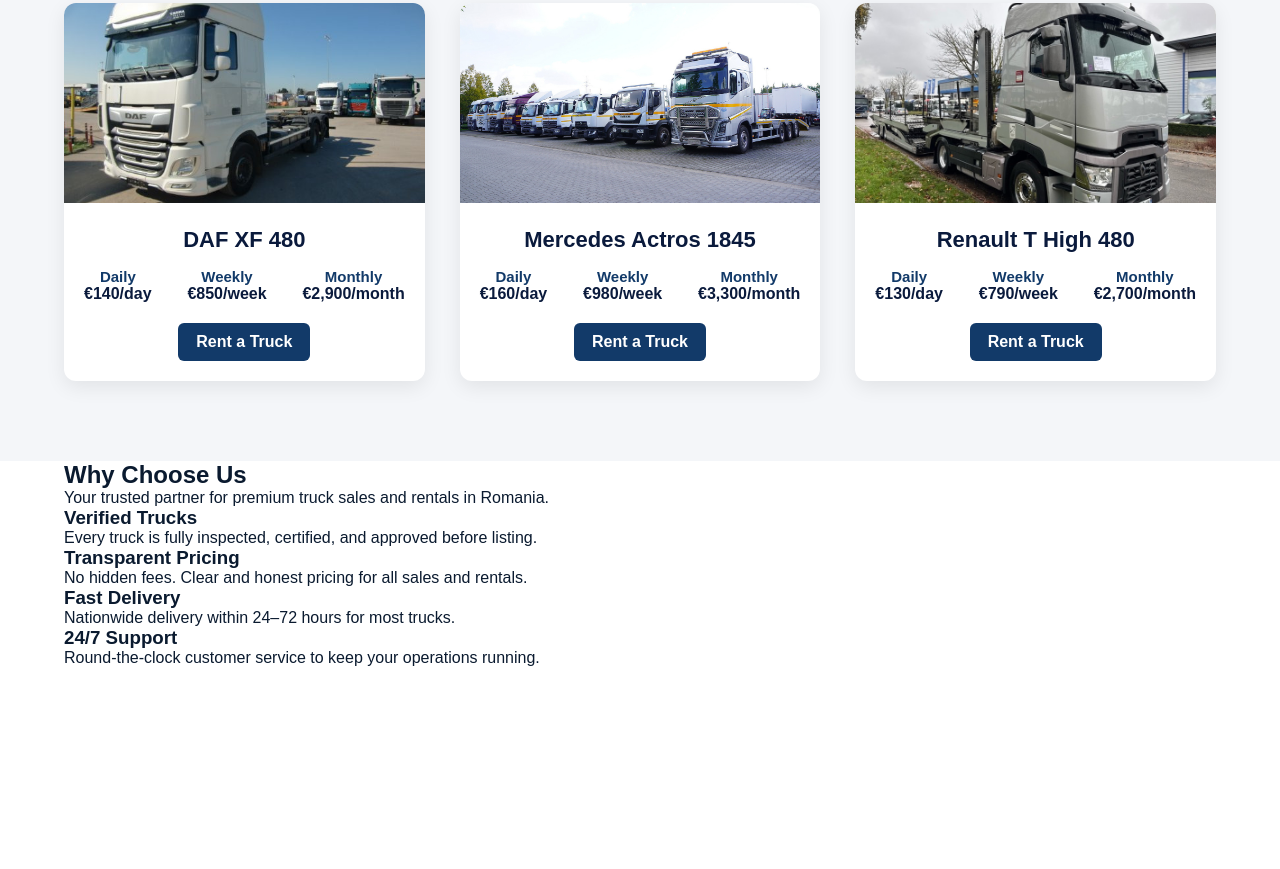
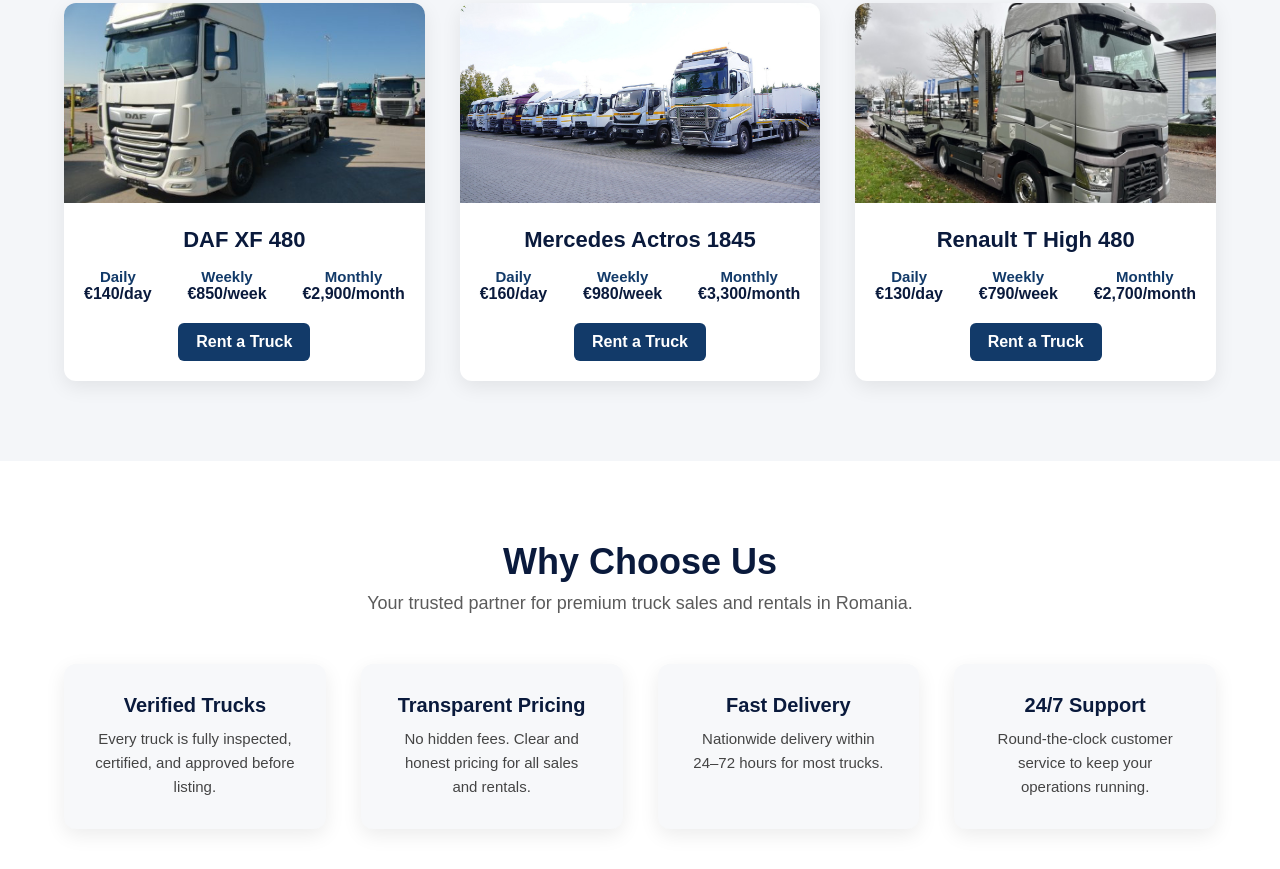
Before and after one commit to FormulaStat/Dctrucks, a plain HTML site: page index.html in a window 1280 px wide. Shown: the part 2278-3147 px from the top of the page. Before the commit the page ends 2945 px from the top, so only its background shows below. Drawn offline with Linux system fonts and the light colour scheme.

Commit message:
Update style.css

```diff
--- a/css/style.css
+++ b/css/style.css
@@ -447,3 +447,64 @@ body {
 .btn-rent:hover {
     background: #0a1a3c;
 }
+
+
+/* Why Choose Us Section */
+.why-section {
+    padding: 80px 0;
+    background: #ffffff;
+}
+
+.why-section .section-title {
+    text-align: center;
+    font-size: 36px;
+    color: #0a1a3c;
+    font-weight: 700;
+    margin-bottom: 10px;
+}
+
+.why-section .section-subtitle {
+    text-align: center;
+    font-size: 18px;
+    color: #5b5b5b;
+    margin-bottom: 50px;
+}
+
+.why-grid {
+    display: grid;
+    grid-template-columns: repeat(auto-fit, minmax(220px, 1fr));
+    gap: 35px;
+}
+
+.why-card {
+    background: #f7f8fa;
+    padding: 30px;
+    border-radius: 12px;
+    text-align: center;
+    box-shadow: 0 6px 20px rgba(0,0,0,0.08);
+    transition: 0.3s ease;
+}
+
+.why-card:hover {
+    transform: translateY(-8px);
+    box-shadow: 0 12px 30px rgba(0,0,0,0.15);
+}
+
+.why-icon i {
+    font-size: 45px;
+    color: #123a69;
+    margin-bottom: 15px;
+}
+
+.why-card h3 {
+    font-size: 20px;
+    color: #0a1a3c;
+    margin-bottom: 10px;
+    font-weight: 600;
+}
+
+.why-card p {
+    font-size: 15px;
+    color: #444;
+    line-height: 1.6;
+}
```
